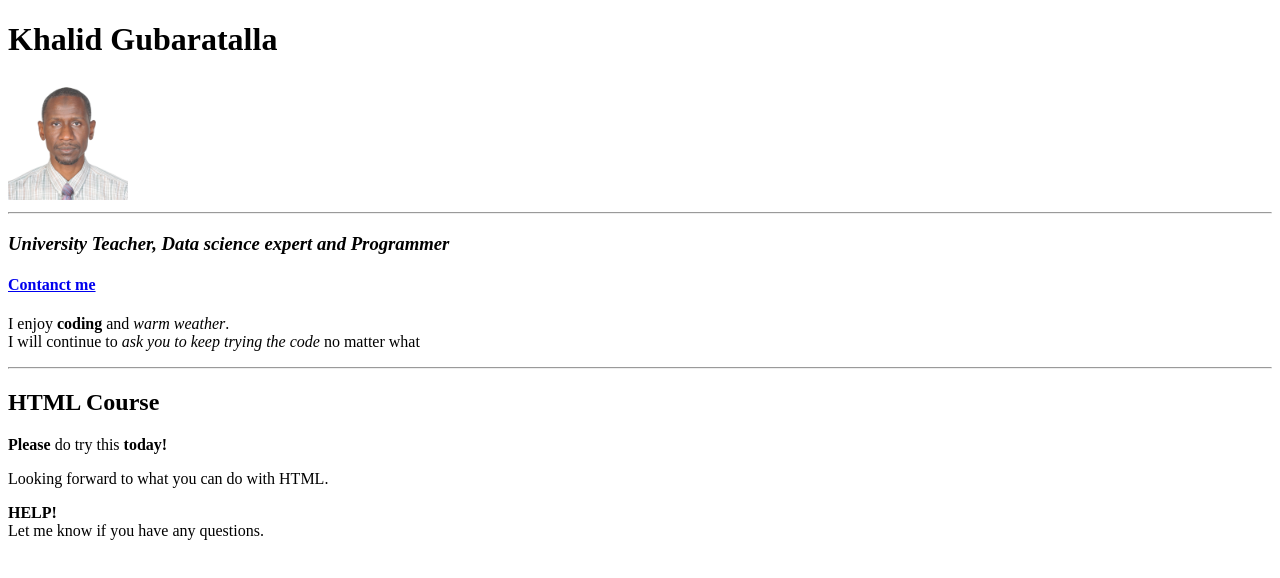
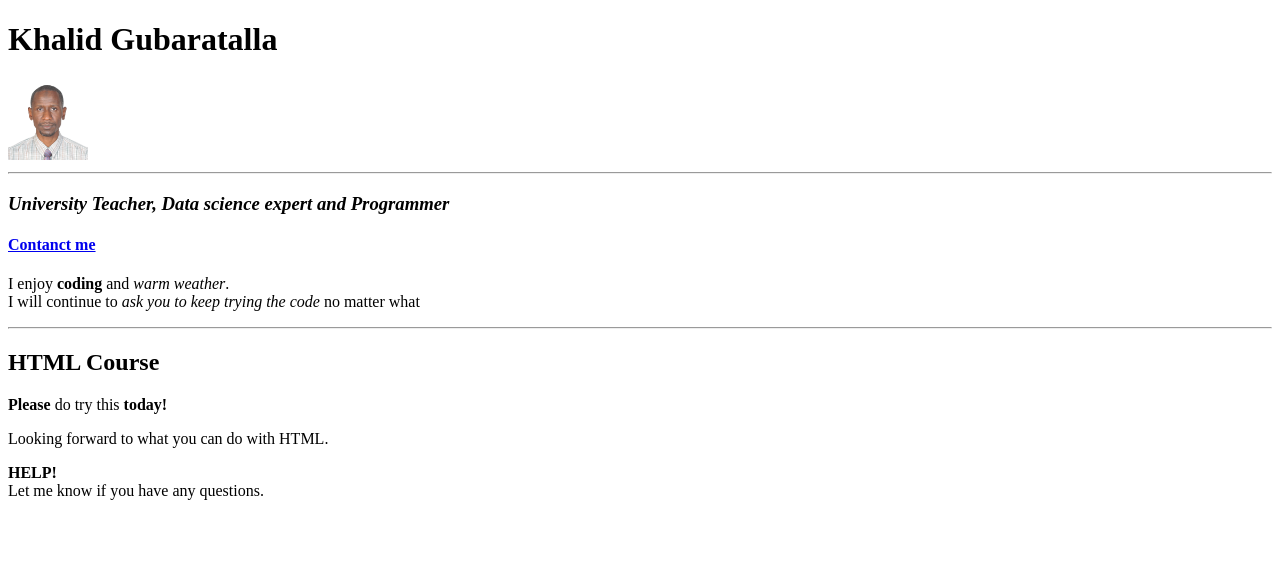
Before and after one commit to Gubaratalla/Profile, a plain HTML site: page index.html in a window 1280 px wide. Drawn offline with Linux system fonts and the light colour scheme.

Commit message:
Update index.html

```diff
--- a/index.html
+++ b/index.html
@@ -7,7 +7,7 @@
 
 <body>
 <h1>Khalid Gubaratalla</h1>
-<img src="https://github.com/Gubaratalla/profile/blob/main/khalid_photo.jpg" style="width: 120px;" alt="Khalid Abdelkarem">
+<img src="https://github.com/Gubaratalla/profile/blob/main/khalid_photo.jpg" width="80" alt="Khalid Abdelkarem">
 <hr>
 <h3> <em>University Teacher, Data science expert and Programmer</em> </h3>
 <h4> <a href="mailto:gubaratalla@yahoo.com">Contanct me</a></h4>
```
